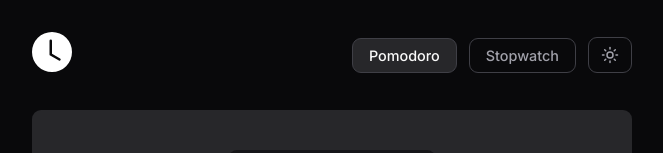
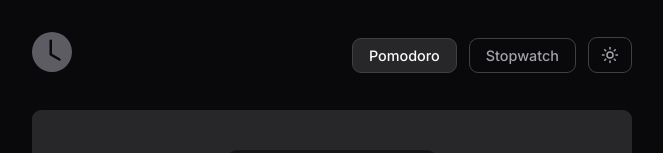
Before and after one commit to Srikan1h/productivity-timer, a React (Vite) app: page / in a window 1280 px wide. Shown: the top 153 px of the page, without its empty margins (308-971 px from the left). Built offline with nearby package versions, Linux system fonts and the light colour scheme.

Commit message:
style: update brand icon color and implementation to use muted variable

```diff
--- a/src/App.jsx
+++ b/src/App.jsx
@@ -269,9 +269,10 @@ function App() {
       <header className="app-bar">
         <button className="brand" type="button" onClick={() => setView('pomodoro')}>
           <span>
-            <svg xmlns="http://www.w3.org/2000/svg" width="40" height="40" fill="currentColor" class="bi bi-clock-fill bg-primary" viewBox="0 0 16 16">
-              <path d="M16 8A8 8 0 1 1 0 8a8 8 0 0 1 16 0M8 3.5a.5.5 0 0 0-1 0V9a.5.5 0 0 0 .252.434l3.5 2a.5.5 0 0 0 .496-.868L8 8.71z"/>
-            </svg>
+            <svg xmlns="http://www.w3.org/2000/svg" width="40" height="40" viewBox="0 0 16 16" style={{ fill: "color-mix(in srgb, var(--muted) 55%, transparent)" }}>
+  <path d="M16 8A8 8 0 1 1 0 8a8 8 0 0 1 16 0M8 3.5a.5.5 0 0 0-1 0V9a.5.5 0 0 0 .252.434l3.5 2a.5.5 0 0 0 .496-.868L8 8.71z"/>
+</svg>
+
           </span>
         </button>
 
--- a/src/styles.css
+++ b/src/styles.css
@@ -169,6 +169,10 @@ button {
   background: var(--surface-soft);
   padding: 40px 32px;
   gap: 32px;
+}
+
+.bi-clock-fill {
+  color: color-mix(in srgb, var(--app) 55%, transparent);
 }
 
 .phase-tabs {
```
